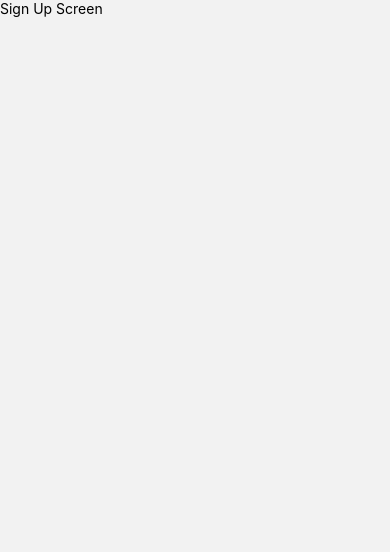
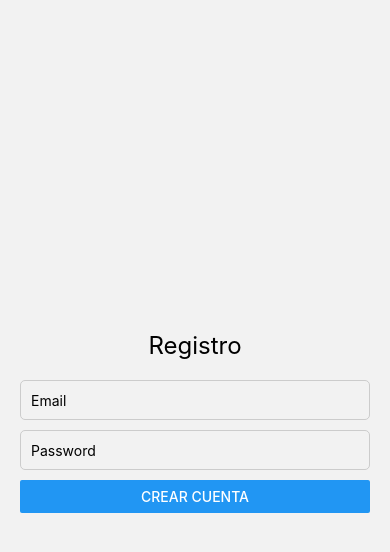
Before and after one commit to antoniodemora/supabase-demo, a React Native app: screen /SignUp in a window 390 px wide. Shown: the top 552 px of the page. Built offline with nearby package versions, Linux system fonts and the light colour scheme.

Commit message:
Agrega controles para sing up screen

```diff
--- a/AppNavigator.js
+++ b/AppNavigator.js
@@ -14,7 +14,7 @@ export default function AppNavigator() {
                     headerShown: false
                 }}
             >
-                <Stack.Screen name="Login" component={LogInScreen} />
+                <Stack.Screen name="LogIn" component={LogInScreen} />
                 <Stack.Screen name="SignUp" component={SignUpScreen} />
                 <Stack.Screen name="CatEstados" component={CatEstadosScreen} />
             </Stack.Navigator>
--- a/SignUpScreen.js
+++ b/SignUpScreen.js
@@ -1,5 +1,44 @@
-import { Text } from "react-native";
+import { useState } from "react";
+import { Button, StyleSheet, Text, TextInput, View } from "react-native";
 
-export default function SignUpScreen() {
-    return <Text>Sign Up Screen</Text>;
+export default function SignUpScreen({ navigation }) {
+    const [email, setEmail] = useState("");
+    const [password, setPassword] = useState("");
+
+    const handleSignUp = () => {
+        alert("¡Revisa tu correo para confirmar tu cuenta!");
+        navigation.navigate("LogIn");
+    };
+    return (
+        <View style={styles.container}>
+            <Text style={styles.title}>Registro</Text>
+            <TextInput
+                style={styles.input}
+                placeholder="Email"
+                value={email}
+                onChangeText={setEmail}
+            />
+            <TextInput
+                style={styles.input}
+                placeholder="Password"
+                value={password}
+                onChangeText={setPassword}
+                secureTextEntry
+            />
+            <Button title="Crear cuenta" onPress={handleSignUp} />
+        </View>
+    );
 }
+
+const styles = StyleSheet.create({
+    container: { flex: 1, justifyContent: "center", padding: 20 },
+    title: { fontSize: 24, marginBottom: 20, textAlign: "center" },
+    input: {
+        height: 40,
+        borderColor: "#ccc",
+        borderWidth: 1,
+        marginBottom: 10,
+        paddingHorizontal: 10,
+        borderRadius: 5
+    }
+});
```
